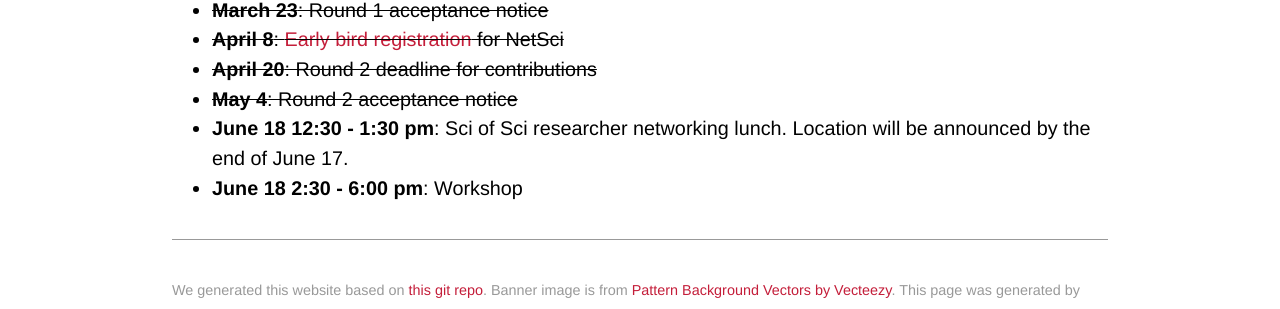
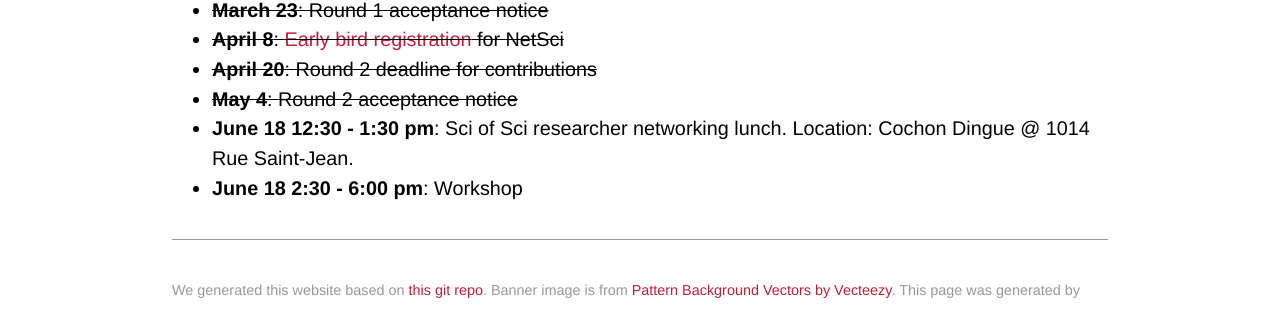
Before and after one commit to netscisci/netscisci.github.io, a Jekyll site: the page built from index.md, in a window 1280 px wide. Shown: the part 1955-2264 px from the top of the page. Built offline with Jekyll 4.4.1, drawn with Linux system fonts in a browser that asks for light colours; some web fonts are replaced; our own code applies the rules of GitHub Pages for plain Markdown files.

Commit message:
Update index.md

```diff
--- a/index.md
+++ b/index.md
@@ -27,5 +27,5 @@ The success of these workshops is attributed to the continued interest and engag
 - ~~**April 8**: [Early bird registration](https://netsci2024.com/en/participate/registration) for NetSci~~
 - ~~**April 20**: Round 2 deadline for contributions~~
 - ~~**May 4**: Round 2 acceptance notice~~
-- **June 18 12:30 - 1:30 pm**: Sci of Sci researcher networking lunch. Location will be announced by the end of June 17.
+- **June 18 12:30 - 1:30 pm**: Sci of Sci researcher networking lunch. Location: Cochon Dingue @ 1014 Rue Saint-Jean.
 - **June 18 2:30 - 6:00 pm**: Workshop
```
